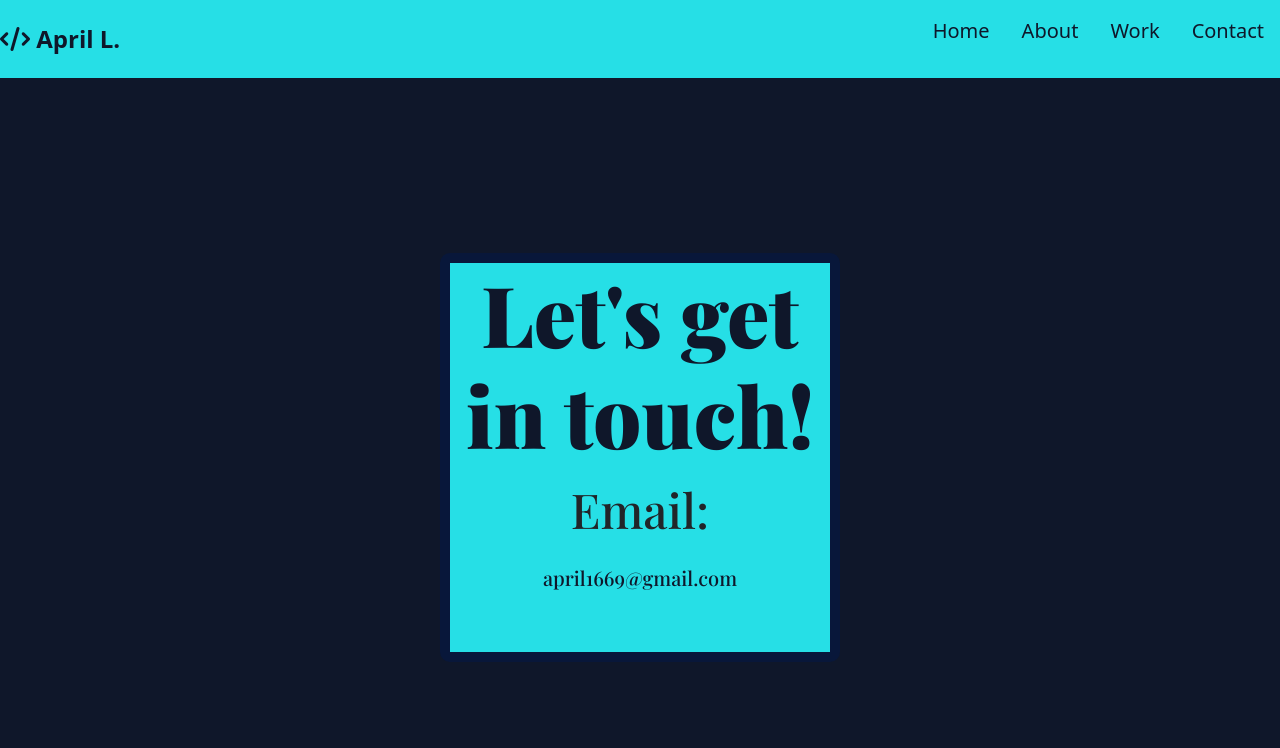
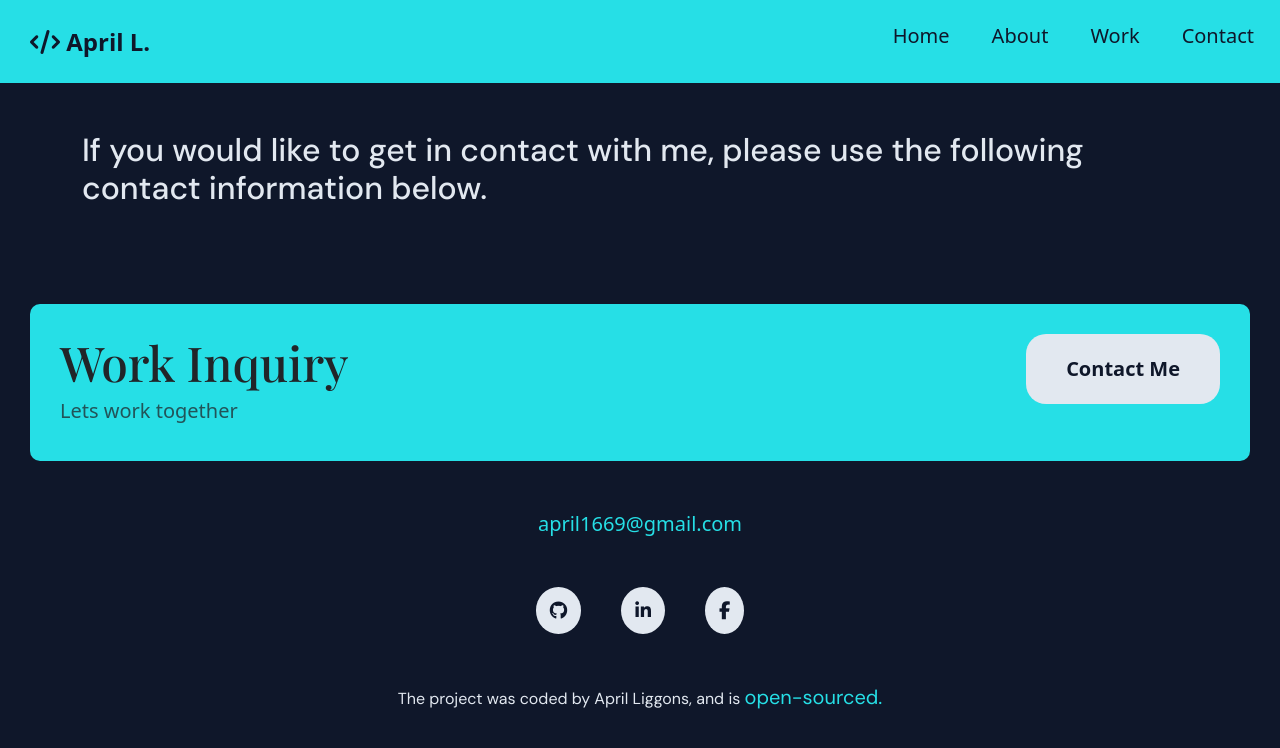
Before and after one commit to Aprilliggons/my-portfolio-project, a plain HTML site: page contact.html in a window 1280 px wide. Drawn offline with nearby package versions, Linux system fonts and the light colour scheme; a web font is replaced by a local one.

Commit message:
Added SEO

```diff
--- a/contact.html
+++ b/contact.html
@@ -41,26 +41,64 @@
       </div>
       <div class="menu">
         <ul class="d-flex">
-          <li><a href="/">Home</a></li>
-          <li><a href="/about.html">About</a></li>
-          <li><a href="/work.html">Work</a></li>
-          <li><a href="/contact.html">Contact</a></li>
+          <li><a href="/" title="Homepage">Home</a></li>
+          <li><a href="/about.html" title="About April">About</a></li>
+          <li><a href="/work.html" title="April's Work">Work</a></li>
+          <li><a href="/contact.html" title="Contact April">Contact</a></li>
         </ul>
       </div>
     </nav>
-    <div class="contact-me-section pb-5">
-      <h1 class="text-center contact-heading">Let's get in touch!</h1>
-      <h4 class="text-center mt-3">
-        Email:
+    <div class="container">
+      <h2 class="mt-5 mb-5 pb-5">
+        If you would like to get in contact with me, please use the following
+        contact information below.
+      </h2>
+    </div>
+    <footer>
+      <div class="contact-box justify-content-between mb-5 d-none d-md-flex">
         <div>
+          <h4>Work Inquiry</h4>
+          <h5 class="text-muted">Lets work together</h5>
+        </div>
+        <div>
+          <a href="" class="btn btn-primary">Contact Me</a>
+        </div>
+      </div>
+      <div class="d-flex justify-content-center mb-5">
         <a
           href="mailto:april1669@gmail.com"
-            class="email-link"
+          class="job-title"
           target="_blank"
+          title="Email me"
           >april1669@gmail.com</a
         >
       </div>
-      </h4>
+      <div class="d-flex justify-content-center social-links">
+        <a href="https://github.com/Aprilliggons" title="Github Profile">
+          <i class="fa-brands fa-github"></i>
+        </a>
+        <a
+          href="https://www.linkedin.com/in/aprilliggons/"
+          title="LinkedIn Profile"
+        >
+          <i class="fa-brands fa-linkedin-in"></i>
+        </a>
+        <a
+          href="https://www.facebook.com/lovee.taja?mibextid=LQQJ4d"
+          title="Facebook Profile"
+        >
+          <i class="fa-brands fa-facebook-f"></i>
+        </a>
       </div>
+      <p class="text-center mt-5">
+        The project was coded by April Liggons, and is
+        <a
+          href="https://github.com/Aprilliggons/my-portfolio-project"
+          title="Github Profile"
+          class="open-sources-link"
+          >open-sourced.</a
+        >
+      </p>
+    </footer>
   </body>
 </html>
--- a/style/portfolio.css
+++ b/style/portfolio.css
@@ -42,11 +42,14 @@ nav {
 li {
   list-style: none;
   margin: 16px;
+  padding: 5px 10px 0 0;
 }
 
 .logo {
   font-size: 24px;
   font-weight: bold;
+  padding-left: 30px;
+  padding-bottom: 0;
 }
 .homepage p,
 .contact-info-section {
@@ -211,17 +214,22 @@ li {
 }
 .contact-me-section {
   margin: 175px auto;
-  background-color: var(--other-color);
-  width: 400px;
+  background-color: var(--primary-color);
+  width: 500px;
   border-radius: 10px;
-  border: 10px solid var(--accent-color);
+  border: 10px solid var(--other-color);
 }
 
 .contact-heading {
-  color: var(--primary-color);
+  color: var(--other-color);
 }
 .email-link {
-  color: var(--primary-color);
+  color: var(--other-color);
+  text-align: center;
+}
+
+.open-sources-link {
+  color: var(--other-color);
 }
 
 footer {
```
Also changed, not shown: about.html (+33 -7 lines), index.html (+34 -9 lines), work.html (+37 -8 lines). Lines whose indentation alone changed are shown as unchanged.
